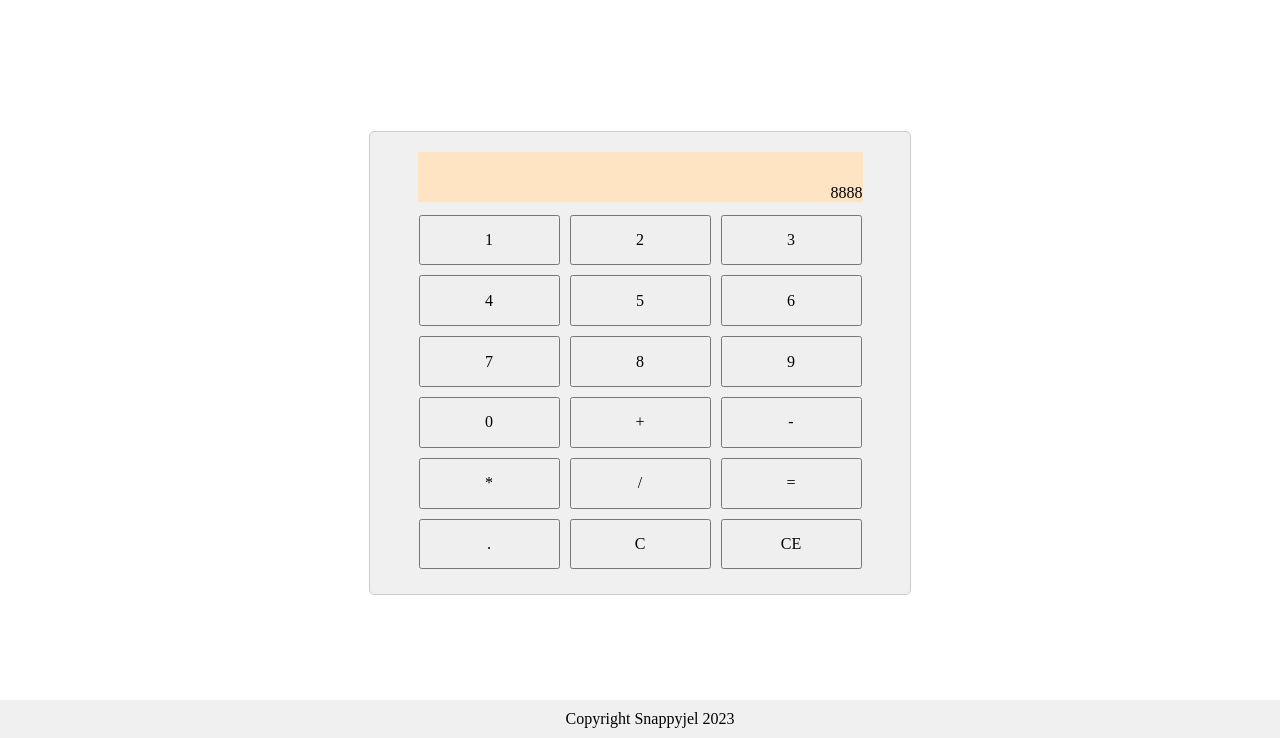
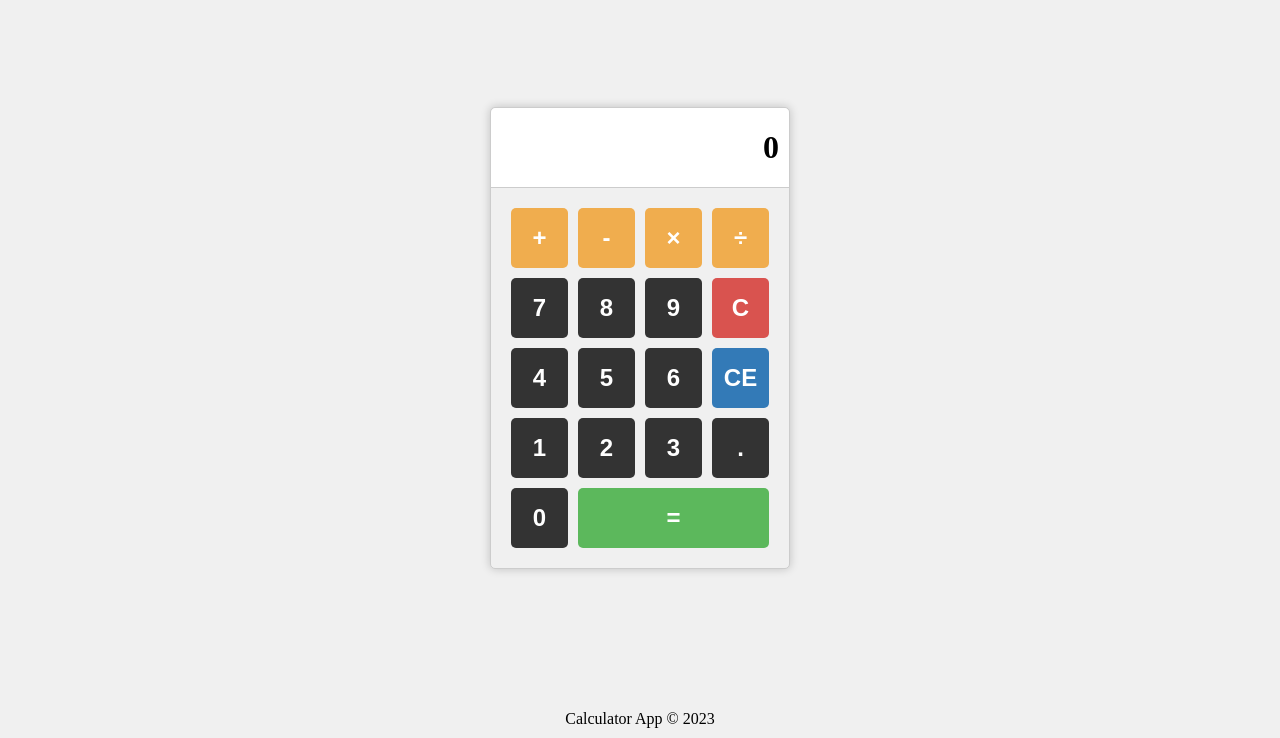
Before and after one commit to mjelloDev/calculator-app, a plain HTML site: page index.html in a window 1280 px wide. Shown: the part 62-800 px from the top of the page. Drawn offline with Linux system fonts and the light colour scheme.

Commit message:
Finish calculator styling

```diff
--- a/index.html
+++ b/index.html
@@ -3,41 +3,38 @@
   <head>
     <meta charset="UTF-8" />
     <meta name="viewport" content="width=device-width, initial-scale=1.0" />
-    <script src="app.js" defer></script>
     <link rel="stylesheet" href="style.css" />
     <title>Calculator App</title>
   </head>
   <body>
-    <div class="header">
-      <h1>Calculator Online</h1>
-    </div>
-    <div class="container">
-      <div class="calculator-body">
-        <div class="result">8888</div>
-        <div class="buttons">
-          <button>1</button>
-          <button>2</button>
-          <button>3</button>
-          <button>4</button>
-          <button>5</button>
-          <button>6</button>
-          <button>7</button>
-          <button>8</button>
-          <button>9</button>
-          <button>0</button>
-          <button>+</button>
-          <button>-</button>
-          <button>*</button>
-          <button>/</button>
-          <button>=</button>
-          <button>.</button>
-          <button>C</button>
-          <button>CE</button>
-        </div>
+    <div class="calculator">
+      <div class="display">
+        <div class="result">0</div>
+      </div>
+      <div class="buttons">
+        <button class="operator" value="+">+</button>
+        <button class="operator" value="-">-</button>
+        <button class="operator" value="*">&times;</button>
+        <button class="operator" value="/">&divide;</button>
+        <button value="7">7</button>
+        <button value="8">8</button>
+        <button value="9">9</button>
+        <button id="clear" class="clear" value="C">C</button>
+        <button value="4">4</button>
+        <button value="5">5</button>
+        <button value="6">6</button>
+        <button id="clear-all" class="clear-all" value="CE">CE</button>
+        <button value="1">1</button>
+        <button value="2">2</button>
+        <button value="3">3</button>
+        <button value=".">.</button>
+        <button value="0">0</button>
+        <button id="equals" class="equal-sign" value="=">=</button>
       </div>
     </div>
     <div class="footer">
-      <p>Copyright Snappyjel 2023</p>
+      <p>Calculator App &copy; 2023</p>
     </div>
+    <script src="app.js" defer></script>
   </body>
 </html>
--- a/style.css
+++ b/style.css
@@ -1,40 +1,8 @@
-/*CSS RESET */
-
 * {
   margin: 0;
-  box-sizing: content-box;
+  padding: 0;
+  box-sizing: border-box;
 }
-
-input,
-button,
-textarea,
-select {
-  font: inherit;
-}
-
-p,
-h1,
-h2,
-h3,
-h4,
-h5,
-h6 {
-  overflow-wrap: break-word;
-}
-
-/*-----------HEADER-----------*/
-
-.header {
-  position: fixed;
-  top: 0;
-  left: 0;
-  width: 100%;
-  background-color: #f0f0f0;
-  padding: 10px;
-  text-align: center;
-}
-
-/*-----------MAIN CONTENT-----------*/
 
 body {
   display: flex;
@@ -42,48 +10,87 @@ body {
   justify-content: center;
   align-items: center;
   min-height: 100vh;
-  margin: 0;
+  background-color: #f0f0f0;
 }
 
-.calculator-body {
+.calculator {
   display: flex;
   flex-direction: column;
-  align-items: center;
-  padding: 20px;
+  justify-content: center;
+  /* align-items: center; */
+  width: 300px;
+  /* height: 400px; */
+  background-color: #f0f0f0;
   border: 1px solid #ccc;
   border-radius: 5px;
-  background-color: #f0f0f0;
-  max-width: max-content;
-  margin-top: 50px;
+  box-shadow: 0 0 10px rgba(0, 0, 0, 0.2);
+}
+
+.display {
+  display: flex;
+  justify-content: flex-end;
+  align-items: center;
+  width: 100%;
+  height: 80px;
+  background-color: #fff;
+  border-bottom: 1px solid #ccc;
+  border-top-left-radius: 5px;
+  border-top-right-radius: 5px;
 }
 
 .result {
-  background-color: bisque;
-  width: 89%;
-  height: 50px;
-  margin-bottom: 0.5em;
-  display: flex;
-  align-items: self-end;
-  justify-content: flex-end;
+  font-size: 2rem;
+  font-weight: bold;
+  margin-right: 10px;
 }
 
 .buttons {
-  display: flex;
-  flex-wrap: wrap;
-  justify-content: center;
-  max-width: 500px;
+  display: grid;
+  grid-template-columns: repeat(4, 1fr);
+  grid-gap: 10px;
+  padding: 20px;
 }
 
-.buttons > button {
+button {
   display: flex;
   justify-content: center;
   align-items: center;
-  width: 25%;
-  height: 2.8rem;
-  margin: 5px;
+  width: 100%;
+  height: 60px;
+  font-size: 1.5rem;
+  font-weight: bold;
+  color: #fff;
+  background-color: #333;
+  border: none;
+  border-radius: 5px;
+  cursor: pointer;
+  transition: background-color 0.3s ease;
 }
 
-/*-----------FOOTER-----------*/
+button:hover {
+  background-color: #555;
+}
+
+button:active {
+  transform: translateY(2px);
+}
+
+.operator {
+  background-color: #f0ad4e;
+}
+
+.equal-sign {
+  background-color: #5cb85c;
+  grid-column-end: span 3;
+}
+
+.clear {
+  background-color: #d9534f;
+}
+
+.clear-all {
+  background-color: #337ab7;
+}
 
 .footer {
   position: fixed;
```
